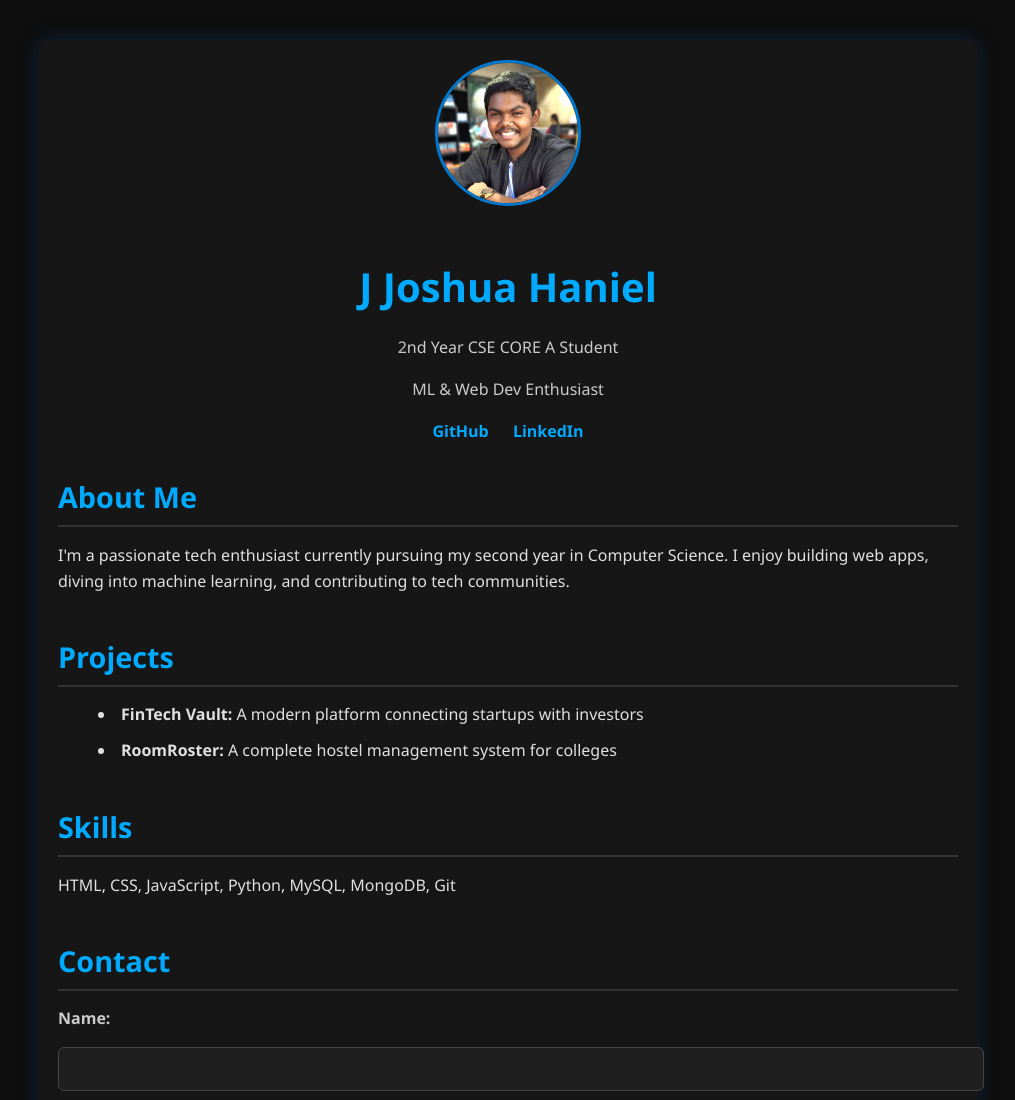
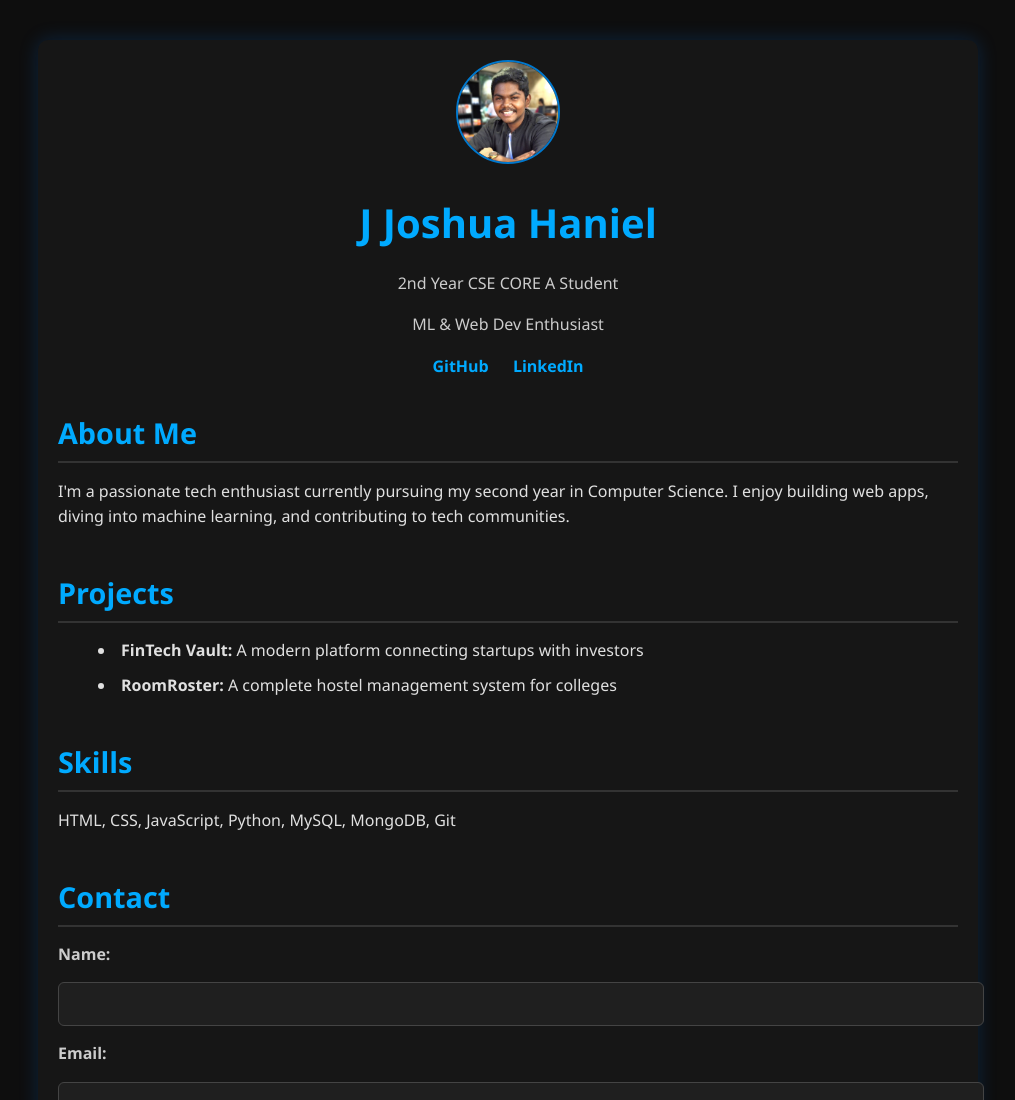
Before and after one commit to joshuahanielgts/Portfolio_2, a plain HTML site: page index.html in a window 1280 px wide. Shown: the top 1100 px of the page, without its empty margins (132-1147 px from the left). Drawn offline with Linux system fonts and the light colour scheme.

Commit message:
Update style.css

```diff
--- a/style.css
+++ b/style.css
@@ -27,12 +27,13 @@ header {
 }
 
 .profile-pic {
-  width: 140px;
-  height: 140px;
+  width: 100px;
+  height: 100px;
   border-radius: 50%;
   object-fit: cover;
-  border: 3px solid #0077cc;
-  margin-bottom: 15px;
+  border: 2px solid #0077cc;
+  margin: 0 auto 15px auto;
+  display: block;
 }
 
 header h1 {
```
